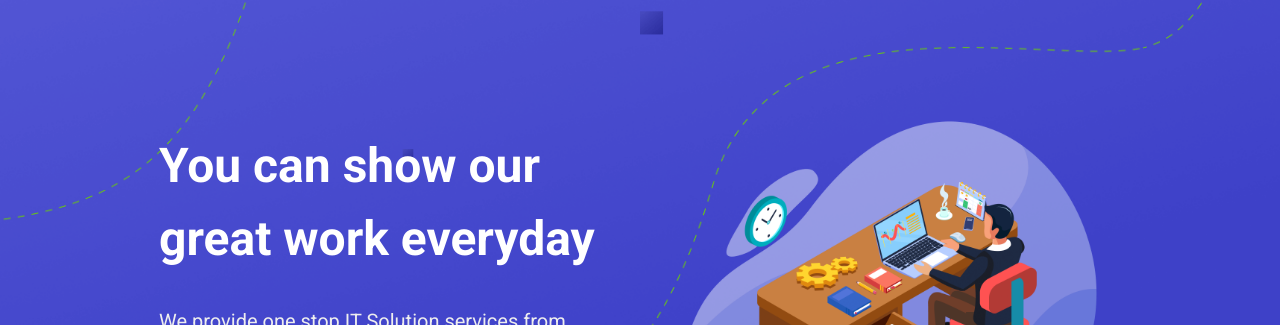
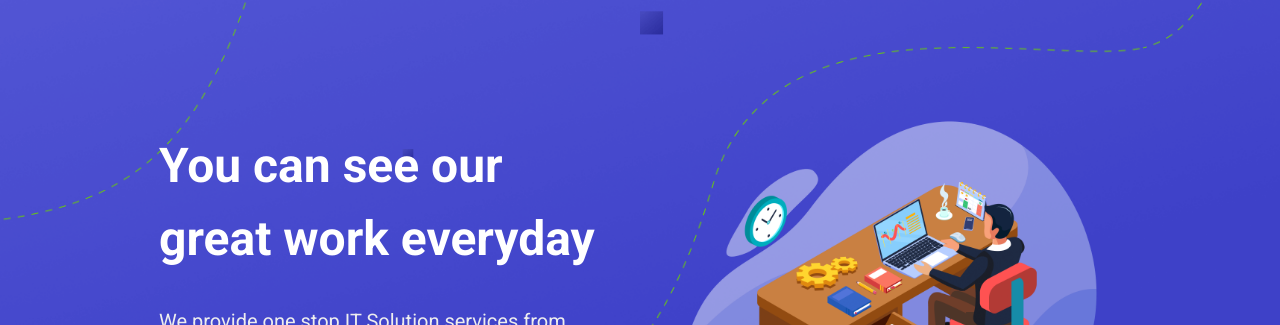
Before and after one commit to odin-code/quran, a Next.js app: page /works in a window 1280 px wide. Shown: the part 146-471 px from the top of the page. Built offline with nearby package versions, Linux system fonts and the light colour scheme.

Commit message:
fixing word

```diff
--- a/src/pages/works/index.js
+++ b/src/pages/works/index.js
@@ -69,7 +69,7 @@ const Works = () => {
                 <div className="row">
                   <div className="col-md-6">
                     <div className="desc">
-                      <h1>You can show our great work everyday</h1>
+                      <h1>You can see our great work everyday</h1>
                       <p>
                         We provide one stop IT Solution services from concepting
                         until production for Website & Mobile Development.
```
